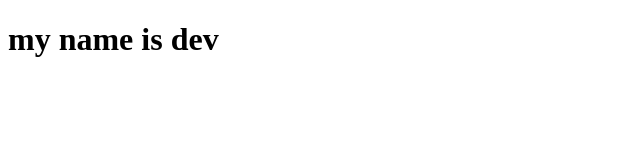
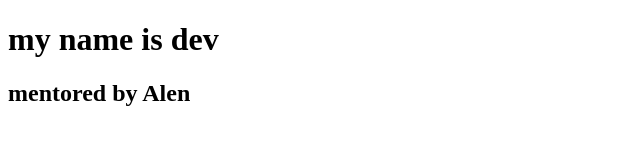
Before and after one commit to Dev-NandanS/Learning, a plain HTML site: page index.html in a window 1280 px wide. Shown: the whole page, without its empty margins (0-640 px from the left). Drawn offline with Linux system fonts and the light colour scheme.

Commit message:
Amending part

```diff
--- a/index.html
+++ b/index.html
@@ -7,5 +7,6 @@
 </head>
 <body>
     <h1>my name is dev</h1>
+    <h2>mentored by Alen</h2>
 </body>
 </html>
```
